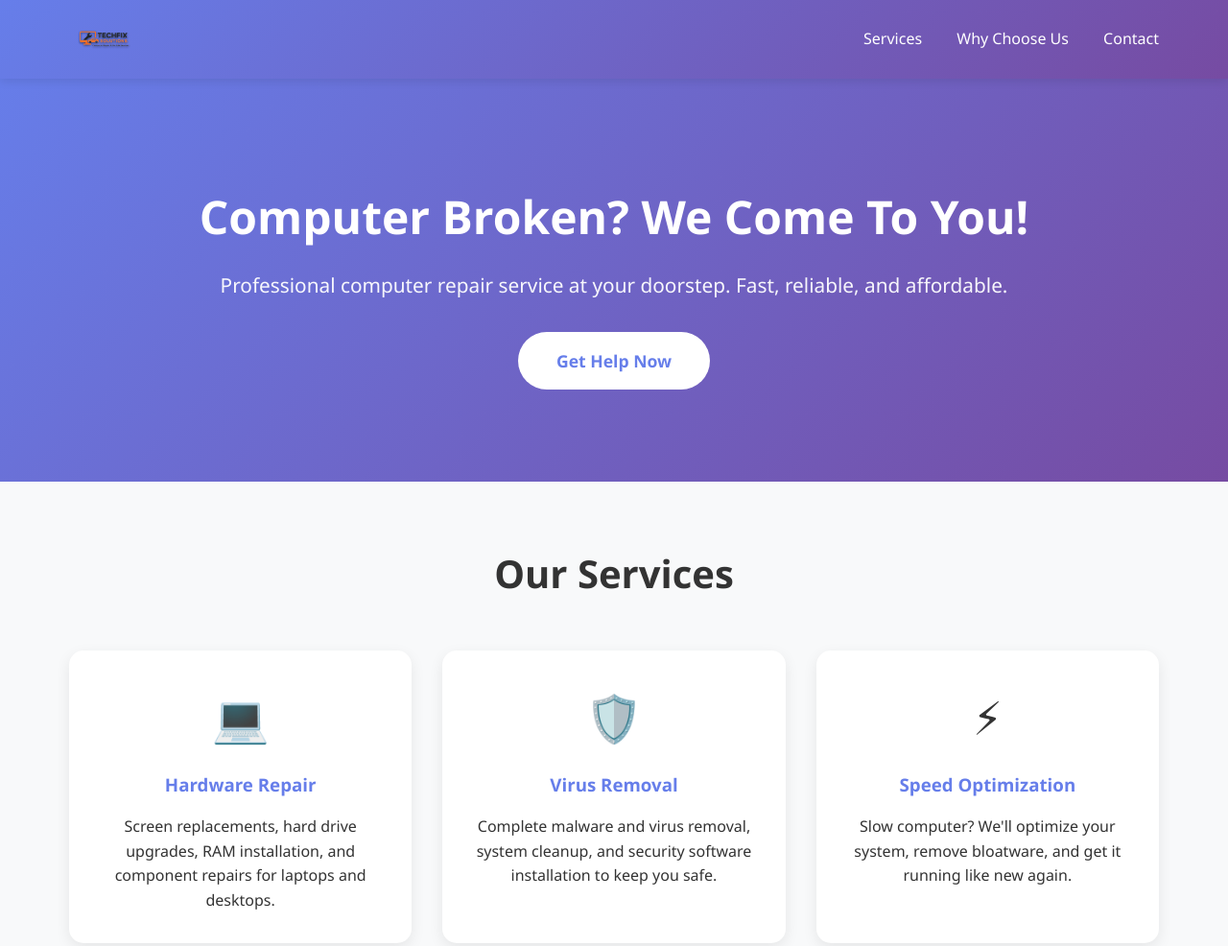
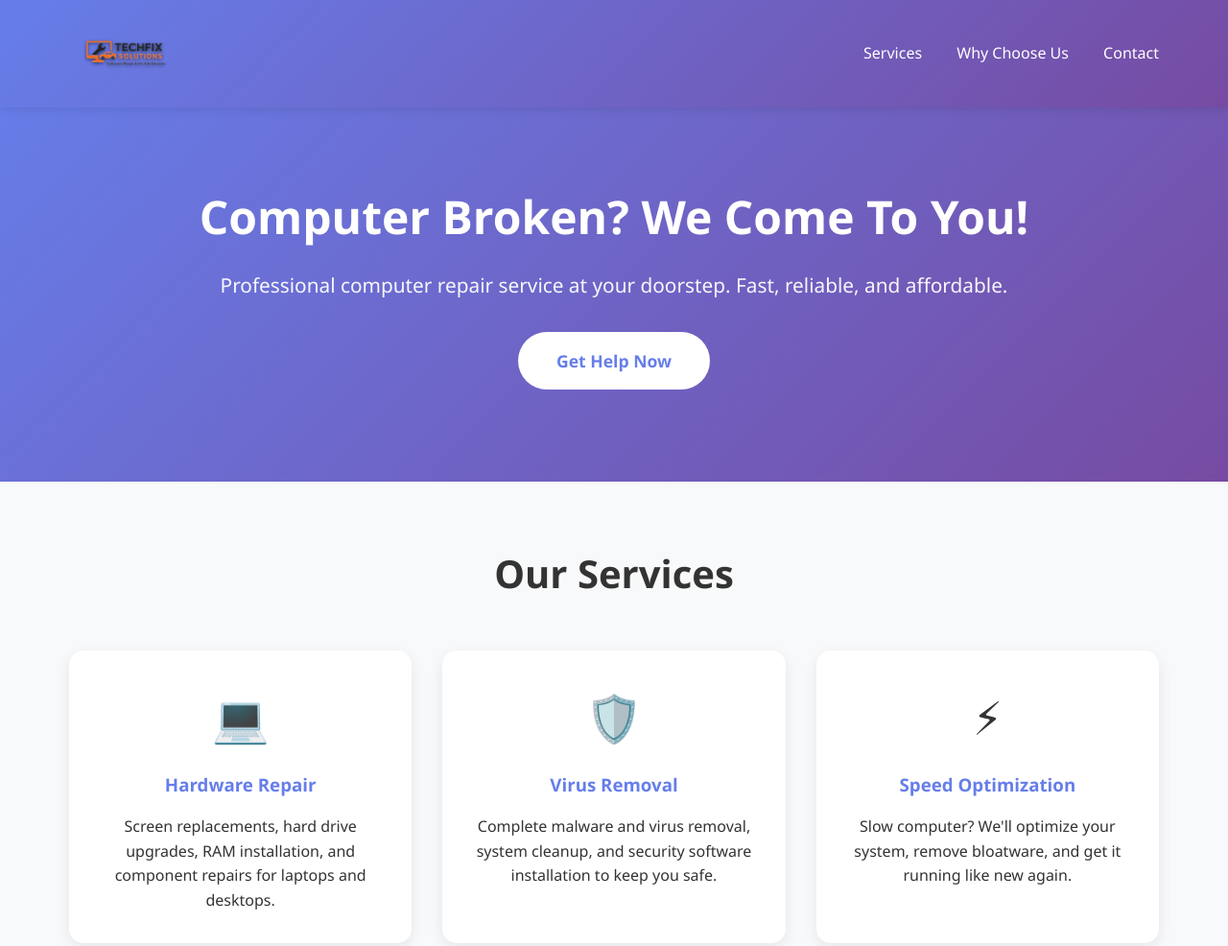
Before and after one commit to Heaki1/Techfixsuoltion, a plain HTML site: page index.html in a window 1280 px wide. Shown: the top 986 px of the page at 96% size. Drawn offline with Linux system fonts and the light colour scheme.

Commit message:
Increase logo height from 50px to 80px

```diff
--- a/index.html
+++ b/index.html
@@ -43,7 +43,7 @@
 }
 
 .logo img {
-  height: 50px; /* adjust size here */
+  height: 80px; /* adjust size here */
   width: auto;
 }
 
```
